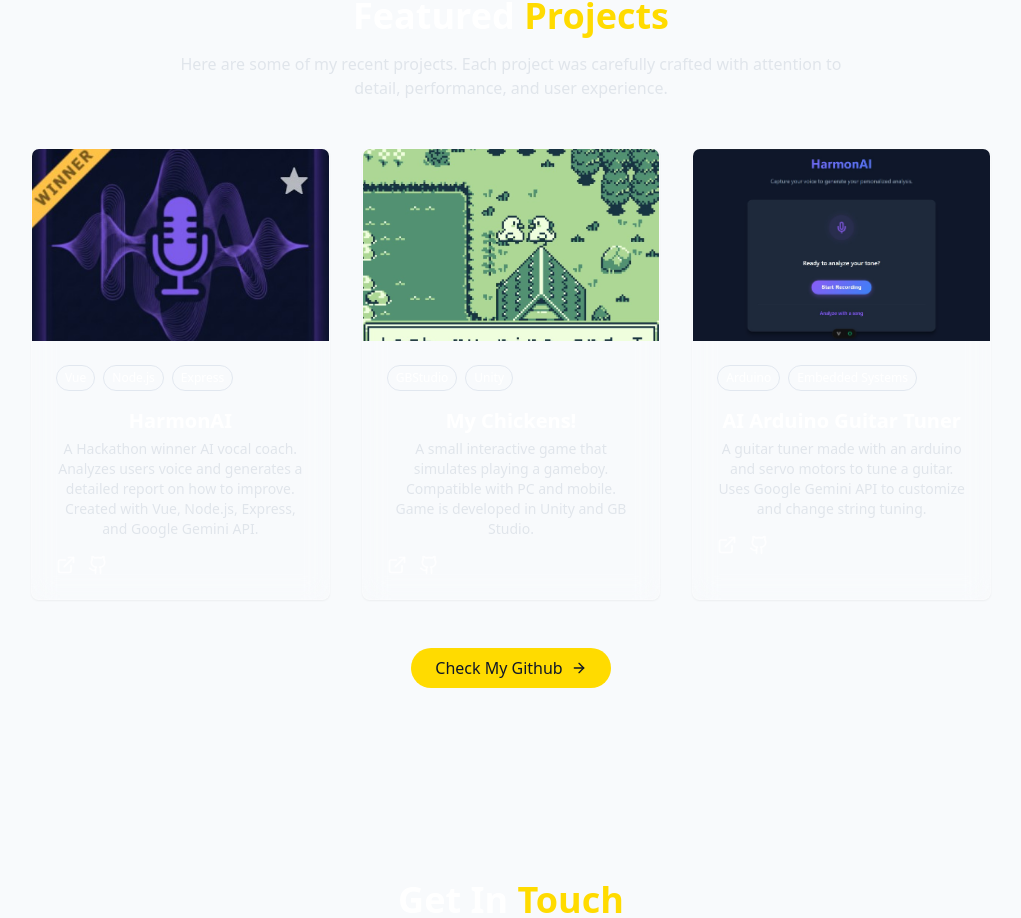
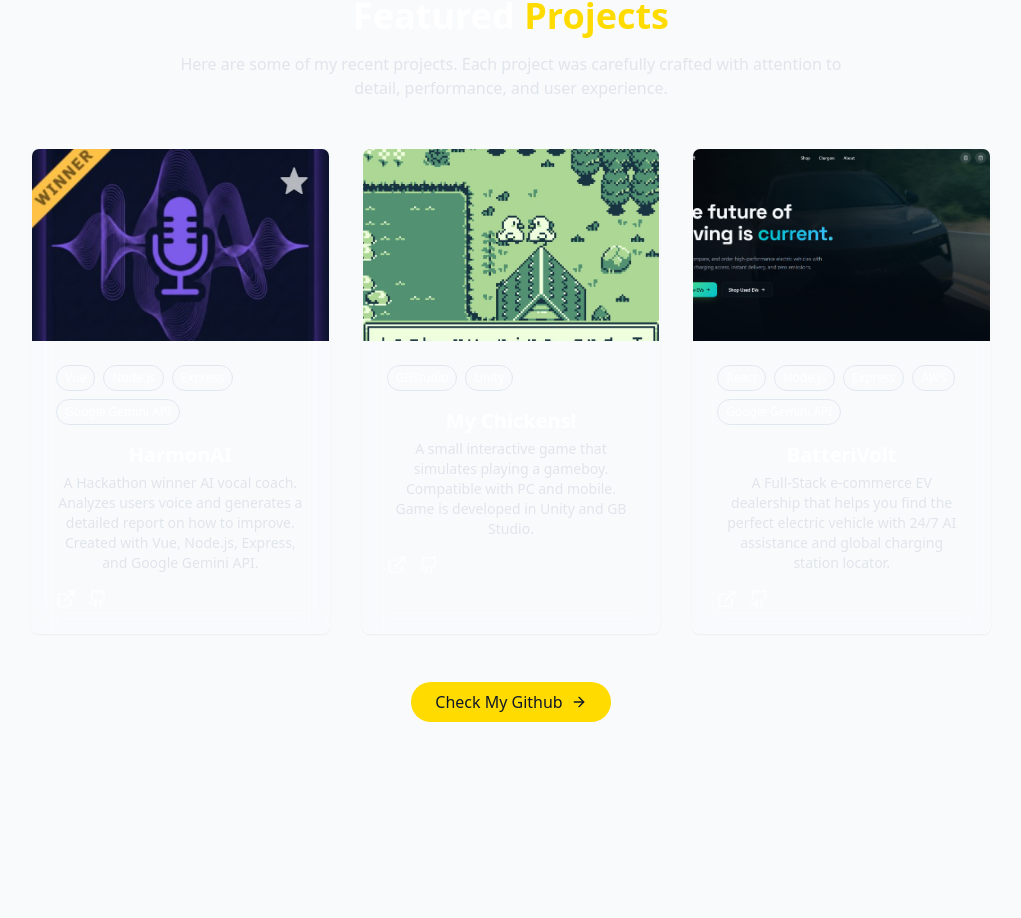
Before and after one commit to Yad1999/aj-stellar-portfolio, a React (Vite) app: page / in a window 1280 px wide. Shown: the part 3686-4604 px from the top of the page, without its empty margins (129-1150 px from the left). Built offline with nearby package versions, Linux system fonts and the light colour scheme.

Commit message:
feat: add ProjectsSection component, project asset, and resume PDF

```diff
--- a/src/components/ProjectsSection.jsx
+++ b/src/components/ProjectsSection.jsx
@@ -6,7 +6,7 @@ const projects = [
         title: "HarmonAI",
         description: "A Hackathon winner AI vocal coach. Analyzes users voice and generates a detailed report on how to improve. Created with Vue, Node.js, Express, and Google Gemini API.",
         image: "/projects/Hackathon_winner.jpg",
-        tags: ["Vue", "Node.js", "Express"],
+        tags: ["Vue", "Node.js", "Express", "Google Gemini API"],
         demoUrl: "https://devpost.com/software/harmonai-8hybqu",
         githubUrl: "https://github.com/CHamilton02/harmonai-vocal-coach",
 
@@ -23,23 +23,23 @@ const projects = [
         githubUrl: "https://github.com/Yad1999/my-chickens.git",
     },
 
-     {
+    {
         // Add 3rd project
         id: 3,
-        title: "AI Arduino Guitar Tuner",
-        description: "A guitar tuner made with an arduino and servo motors to tune a guitar. Uses Google Gemini API to customize and change string tuning.",
-        image: "/projects/HarmonAI_Landing.jpg",
-        tags: ["Arduino", "Embedded Systems"],
-        demoUrl: "#",
-        githubUrl: "#",
-     },
+        title: "BatteriVolt",
+        description: "A Full-Stack e-commerce EV dealership that helps you find the perfect electric vehicle with 24/7 AI assistance and global charging station locator.",
+        image: "/projects/BatteriVolt.png",
+        tags: ["React", "Node.js", "Express", "AWS", "Google Gemini API"],
+        demoUrl: "https://ev-dealership-final.vercel.app/",
+        githubUrl: "https://github.com/Yad1999/ev-dealership-final",
+    },
 ];
 
 export const ProjectsSection = () => {
     return <section id="projects" className="py-24 px-4 relative">
         <div className="container mx-auto max-w-5xl">
             <h2 className="text-3xl md:text-4xl font-bold mb-4 text-center">
-                 Featured <span className="text-primary"> Projects </span>
+                Featured <span className="text-primary"> Projects </span>
             </h2>
 
             <p className="text-center text-muted-foreground mb-12 max-w-2xl mx-auto">
@@ -81,14 +81,14 @@ export const ProjectsSection = () => {
                                         target="_blank"
                                         className="text-foreground/80 hover:text-primary transition-colors duration-300"
                                     >
-                                        <ExternalLink size={20}/>
+                                        <ExternalLink size={20} />
                                     </a>
                                     <a
                                         href={project.githubUrl}
                                         target="_blank"
                                         className="text-foreground/80 hover:text-primary transition-colors duration-300"
                                     >
-                                        <Github size={20}/>
+                                        <Github size={20} />
                                     </a>
                                 </div>
                             </div>
```
Also changed, not shown: public/projects/BatteriVolt.png (added), 1 other file (tests, documents, lock files or other folders).
